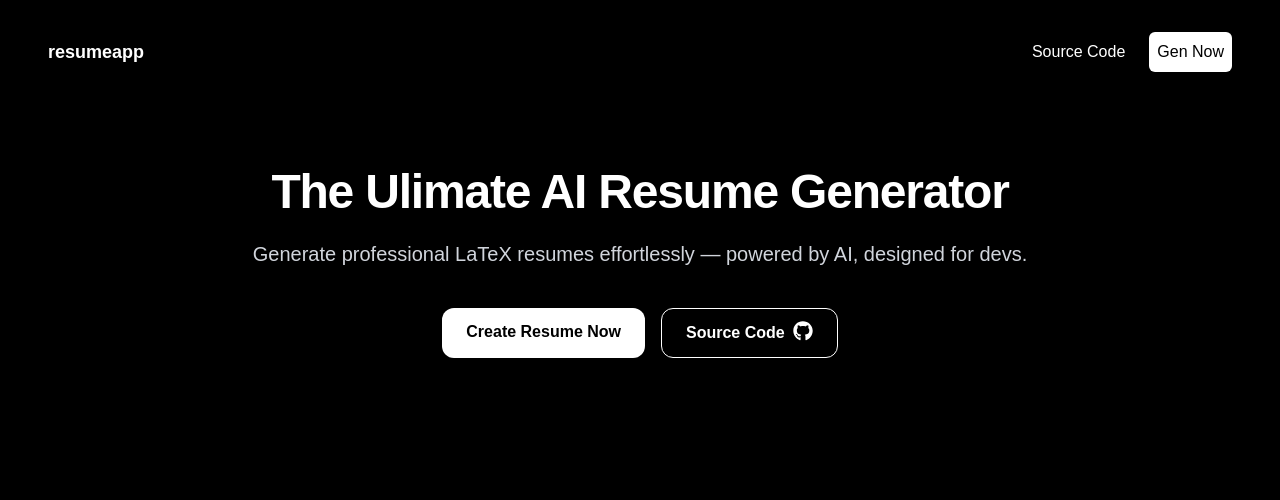
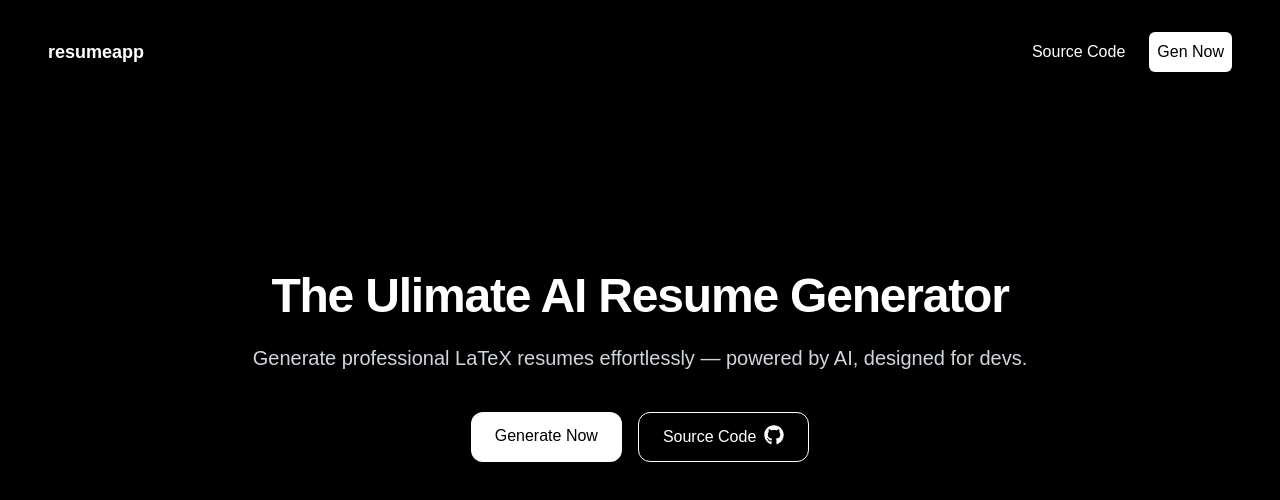
Before and after one commit to justintimejt/CrackdResume, a Next.js app: page / in a window 1280 px wide. Shown: the top 500 px of the page. Built offline with nearby package versions, Linux system fonts and the light colour scheme.

Commit message:
fix: landing page alignment

```diff
--- a/src/app/page.tsx
+++ b/src/app/page.tsx
@@ -16,7 +16,7 @@ export default function Home() {
         </div>
 
       </nav>
-      <main className="mt-24 text-white text-center px-6">
+      <main className="mt-50 text-white text-center px-6">
         <div>
           <h1 className="text-5xl font-extrabold tracking-tight mb-6">
             The Ulimate AI Resume Generator
@@ -28,14 +28,14 @@ export default function Home() {
 
         <div className="flex justify-center space-x-4">
           <a
-            href="/generate"
-            className="bg-white text-black px-6 py-3 rounded-xl font-semibold shadow hover:bg-gray-100 transition"
+            href="/build"
+            className="bg-white text-black px-6 py-3 rounded-xl shadow hover:bg-gray-100 transition"
           >
-            Create Resume Now
+            Generate Now
           </a>
           <a
             href="https://github.com/yourusername/yourrepo"
-            className="bg-transparent border border-white px-6 py-3 rounded-xl font-semibold text-white hover:bg-white hover:text-black transition"
+            className="bg-transparent border border-white px-6 py-3 rounded-xl text-white hover:bg-white hover:text-black transition"
             target="_blank" rel="noopener noreferrer"
           >
             <div className="flex space-x-2">
```
